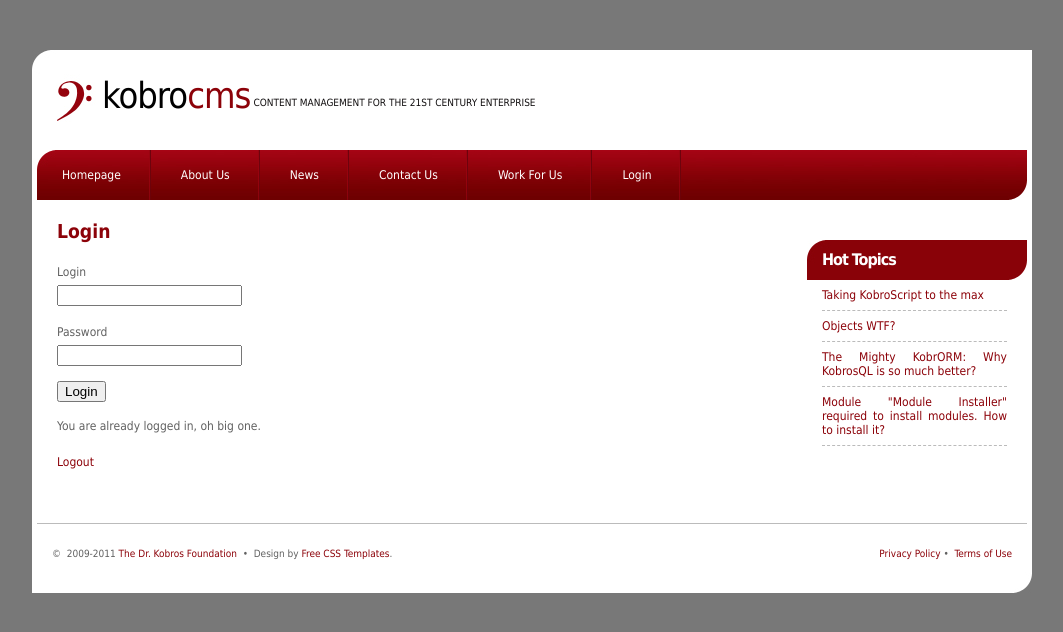
After one commit to pekkis/kobrocms, a PHP site: template views/user/login.html.twig in a window 1280 px wide. The commit adds this page. Shown: the top 632 px of the page, without its empty margins (108-1171 px from the left). Run offline with PHP 8.4, Linux system fonts and the light colour scheme; the template is opened without the code that fills it, so the values that code supplies are empty; some libraries are stand-ins or nearby versions.

Commit message:
Implemented login page (login functionality is still missing)

```diff
--- a/views/baselayout.html.twig
+++ b/views/baselayout.html.twig
@@ -27,7 +27,7 @@
 			<li {# <?php if($this->kobros->page->id == 3): ?> class="current_page_item"<?php endif; ?> #}><a href="{{ path('news') }}">News</a></li>
 			<li {# <?php if($this->kobros->page->id == 4): ?> class="current_page_item"<?php endif; ?> #}><a href="{{ path('contact') }}">Contact Us</a></li>
 			<li {# <?php if($this->kobros->page->id == 5): ?> class="current_page_item"<?php endif; ?> #}><a href="{{ path('employ') }}">Work For Us</a></li>
-			<li {# <?php if($this->kobros->page->id == 33): ?> class="current_page_item"<?php endif; ?> #}><a href="/?page=33">Login</a></li>
+			<li {# <?php if($this->kobros->page->id == 33): ?> class="current_page_item"<?php endif; ?> #}><a href="{{ path('user.login') }}">Login</a></li>
 		</ul>
 	</div>
 
--- /dev/null
+++ b/views/user/login.html.twig
@@ -0,0 +1,28 @@
+{% extends 'baselayout.html.twig' %}
+
+{% block title %}Login{% endblock %}
+{% block content%}
+<div class="post">
+    <div class="entry">
+        <h2>Login</h2>
+        {# Display if not logged in #}
+        <form method="post" action="">
+            {% if error %}
+            <p class="error">
+                {{ error }}
+            </p>
+            {% endif %}
+            <label>Login</label>
+            <input type="text" name="login" />
+            <label>Password</label>
+            <input type="password" name="password" />
+            <button type="submit">Login</button>
+        </form>
+        {# Display if user is logged in #}
+        <p>
+            You are already logged in, oh big one.
+        </p>
+        <a href="">Logout</a>
+    </div>
+</div>
+{% endblock %}
```
Also changed, not shown: web/index.php (+7 -0 lines).
